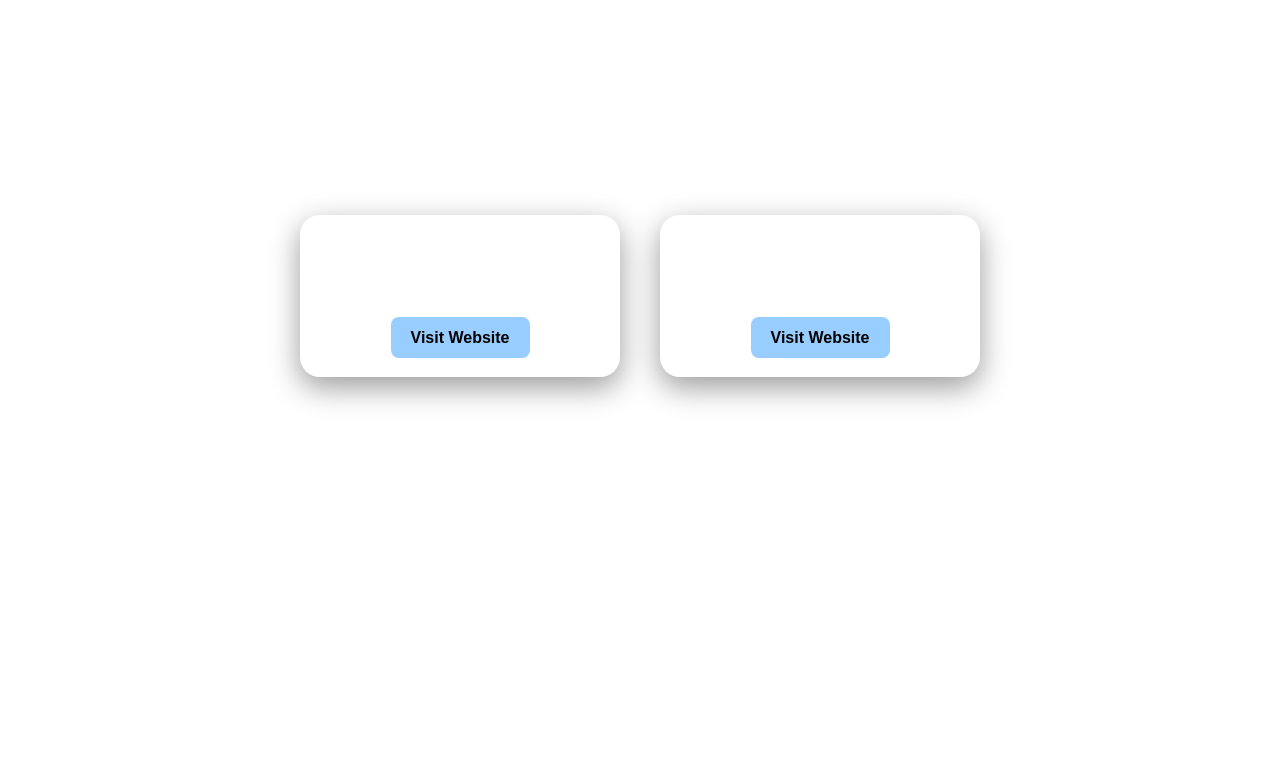
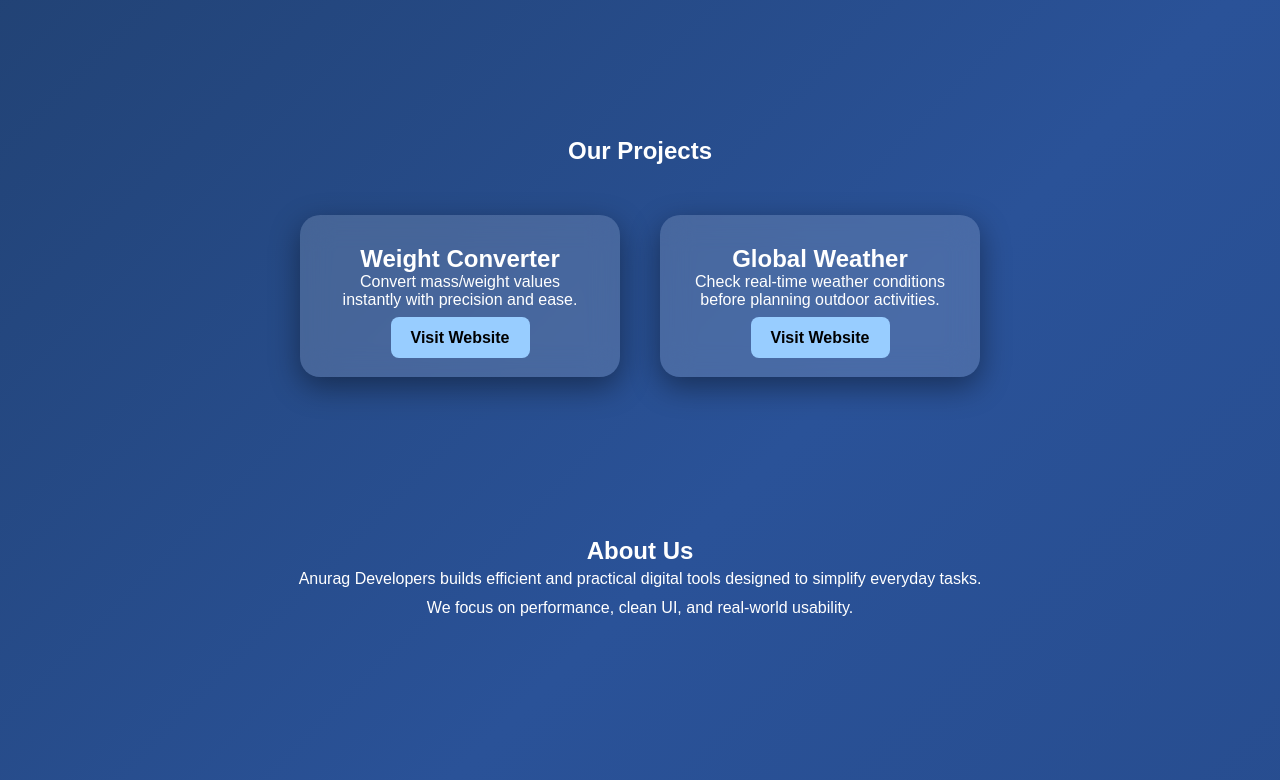
Before and after one commit to Anurag666786/anurag-developers-backend, a website: page public/index.html in a window 1280 px wide. Shown: the part 438-1218 px from the top of the page. Drawn offline with Linux system fonts and the light colour scheme.

Commit message:
Updated background

```diff
--- a/public/index.html
+++ b/public/index.html
@@ -25,7 +25,7 @@
 body {
     color: white;
     transition: 0.4s;
-    background: linear-gradient(-45deg, #1e3c72, #2a5298, #1a1919, #0f2027, #203a43, #497e30,);
+    background: linear-gradient(-45deg, #1e3c72, #2a5298, #0f2027, #203a43);
     background-size: 400% 400%;
     animation: gradientBG 12s ease infinite;
 }
```
